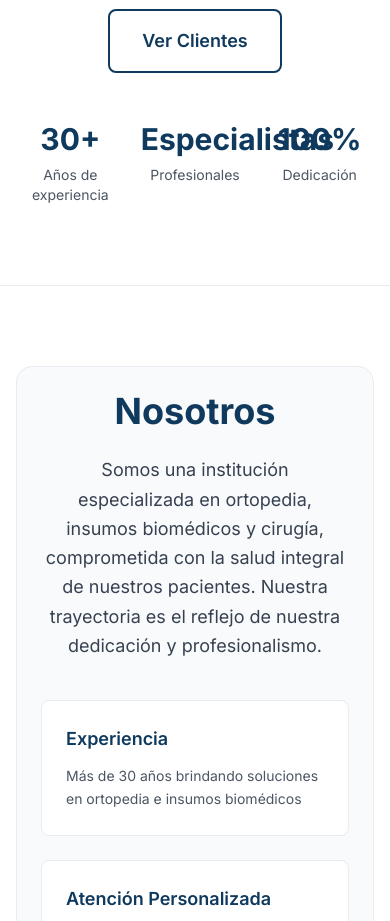
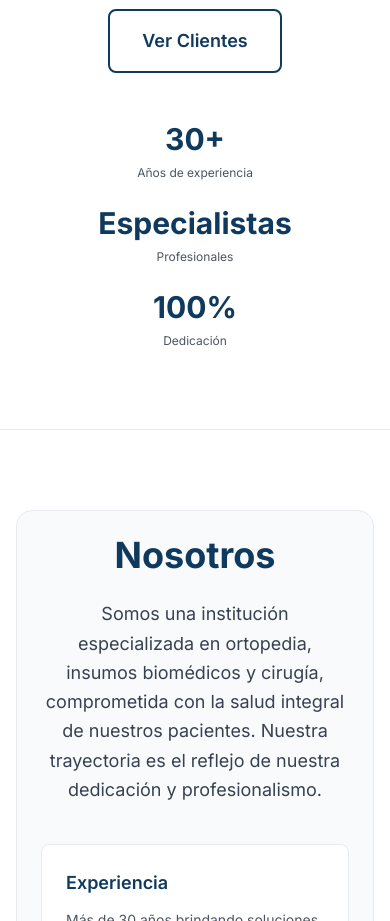
Before and after one commit to sebazarazua/theocuervo, a React (Vite) app: page / in a window 390 px wide. Shown: the part 840-1761 px from the top of the page. Built offline with nearby package versions, Linux system fonts and the light colour scheme.

Commit message:
final v0

```diff
--- a/src/components/sections/Hero.jsx
+++ b/src/components/sections/Hero.jsx
@@ -44,18 +44,18 @@ export default function Hero() {
           </div>
 
           {/* Puntos destacados */}
-          <div className="grid grid-cols-3 gap-4 lg:gap-8">
+          <div className="grid grid-cols-1 md:grid-cols-3 gap-6 lg:gap-8 w-full">
             <div className="text-center">
               <div className="text-3xl lg:text-4xl font-bold text-medical-dark">30+</div>
-              <div className="text-sm text-gray-600 mt-2">Años de experiencia</div>
+              <div className="text-xs md:text-sm text-gray-600 mt-2">Años de experiencia</div>
             </div>
             <div className="text-center">
               <div className="text-3xl lg:text-4xl font-bold text-medical-dark">Especialistas</div>
-              <div className="text-sm text-gray-600 mt-2">Profesionales</div>
+              <div className="text-xs md:text-sm text-gray-600 mt-2">Profesionales</div>
             </div>
             <div className="text-center">
               <div className="text-3xl lg:text-4xl font-bold text-medical-dark">100%</div>
-              <div className="text-sm text-gray-600 mt-2">Dedicación</div>
+              <div className="text-xs md:text-sm text-gray-600 mt-2">Dedicación</div>
             </div>
           </div>
         </div>
--- a/src/components/sections/Productos.jsx
+++ b/src/components/sections/Productos.jsx
@@ -14,7 +14,7 @@ export default function Productos() {
         setIsVisible(prev => prev || entry.isIntersecting);
       },
       {
-        threshold: 0.05,
+        threshold: 0.25,
       }
     );
 
```
